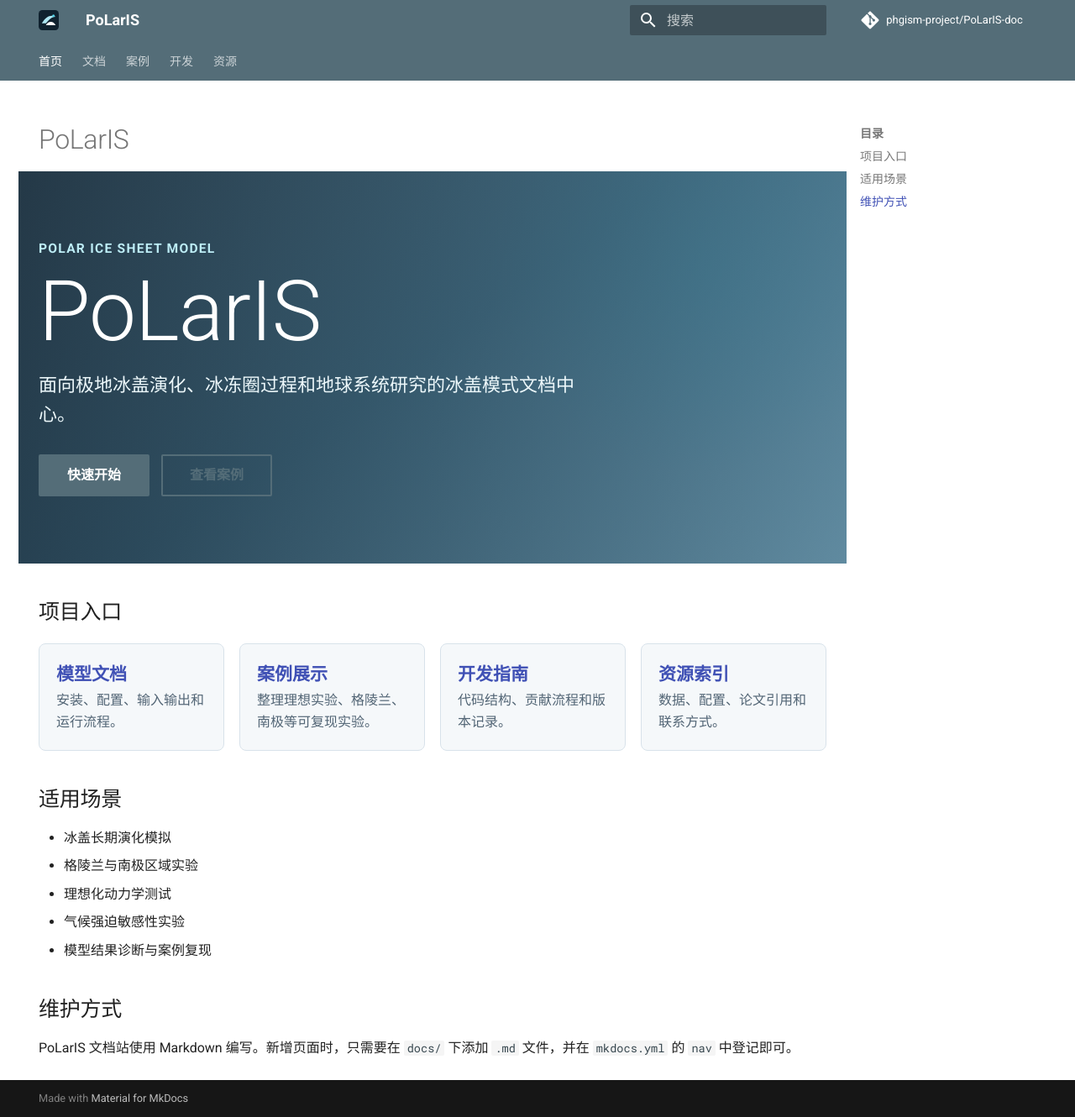
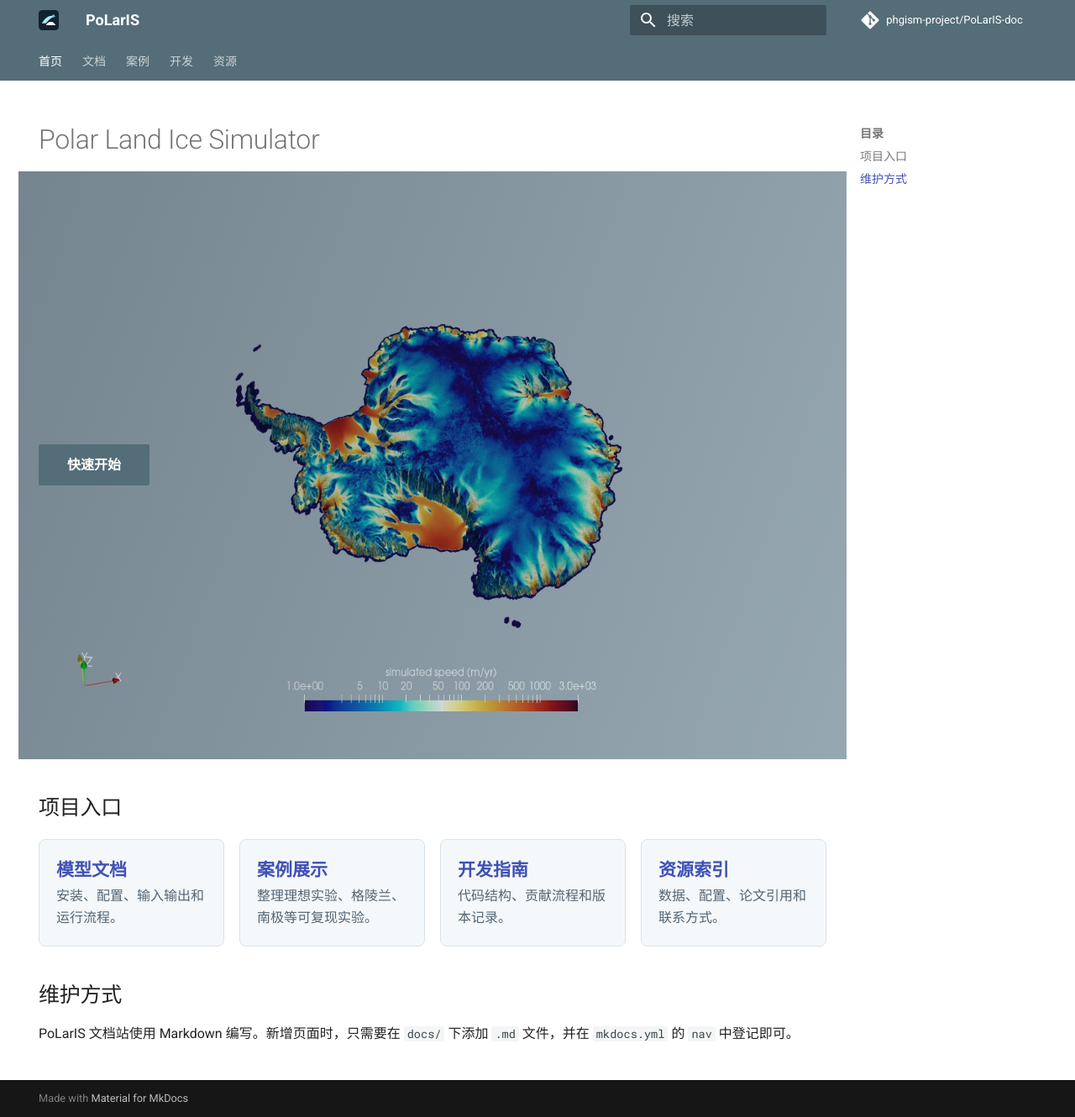
Before and after one commit to phgism-project/PoLarIS-doc, an MkDocs documentation site: the page built from docs/index.md, in a window 1280 px wide and 1330 px high. Shown: the whole window at 84% size. Built offline with MkDocs 1.6.1 and Material for MkDocs 9.7.7, drawn with Linux system fonts in a browser that asks for light colours; comment, search, counter and statistics services are not loaded.

Commit message:
update the theme and image

```diff
--- a/docs/index.md
+++ b/docs/index.md
@@ -3,18 +3,18 @@ hide:
   - navigation
 ---
 
-# PoLarIS
+# Polar Land Ice Simulator
 
 <section class="polaris-hero">
   <div class="polaris-hero__content">
-    <p class="polaris-kicker">Polar Ice Sheet Model</p>
+<!--    <p class="polaris-kicker">Polar Ice Sheet Model</p>
     <h1>PoLarIS</h1>
     <p class="polaris-lead">
       面向极地冰盖演化、冰冻圈过程和地球系统研究的冰盖模式文档中心。
-    </p>
+    </p> -->
     <div class="polaris-actions">
       <a class="md-button md-button--primary" href="manual/quickstart/">快速开始</a>
-      <a class="md-button" href="cases/">查看案例</a>
+<!--      <a class="md-button" href="cases/">查看案例</a> -->
     </div>
   </div>
 </section>
@@ -40,13 +40,14 @@ hide:
   </a>
 </div>
 
-## 适用场景
+<!--## 适用场景
 
 - 冰盖长期演化模拟
 - 格陵兰与南极区域实验
 - 理想化动力学测试
 - 气候强迫敏感性实验
 - 模型结果诊断与案例复现
+-->
 
 ## 维护方式
 
--- a/docs/stylesheets/extra.css
+++ b/docs/stylesheets/extra.css
@@ -10,15 +10,17 @@
 }
 
 .polaris-hero {
-  min-height: 360px;
+  min-height: 700px;
   display: flex;
   align-items: center;
   margin: -1.2rem -1.2rem 2rem;
   padding: 4rem 1.2rem;
   background:
-    linear-gradient(110deg, rgba(9, 31, 47, 0.88), rgba(29, 88, 118, 0.68)),
-    radial-gradient(circle at 82% 24%, rgba(174, 231, 242, 0.72), transparent 28%),
-    linear-gradient(145deg, #e8f1f5 0%, #b9d6e2 48%, #eef5f8 100%);
+    linear-gradient(110deg, rgba(9, 31, 47, 0.3), rgba(29, 88, 118, 0.1)),
+    url("../assets/images/AISmodel.png") center / 100% 100% no-repeat;
+    #linear-gradient(110deg, rgba(9, 31, 47, 0.88), rgba(29, 88, 118, 0.68)),
+    #radial-gradient(circle at 82% 24%, rgba(174, 231, 242, 0.72), transparent 28%),
+    #linear-gradient(145deg, #e8f1f5 0%, #b9d6e2 48%, #eef5f8 100%);
   color: white;
 }
 
```
Also changed, not shown: docs/assets/images/AISmodel.png (added).
